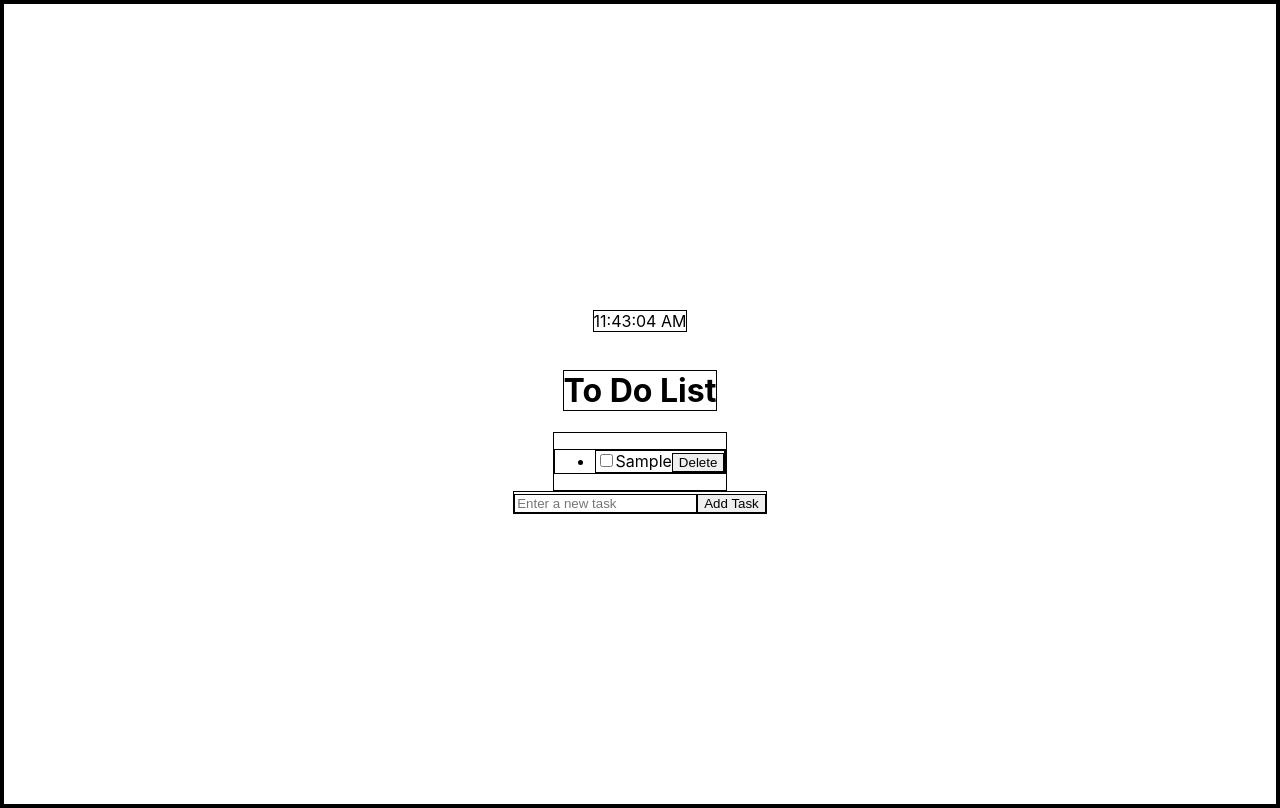
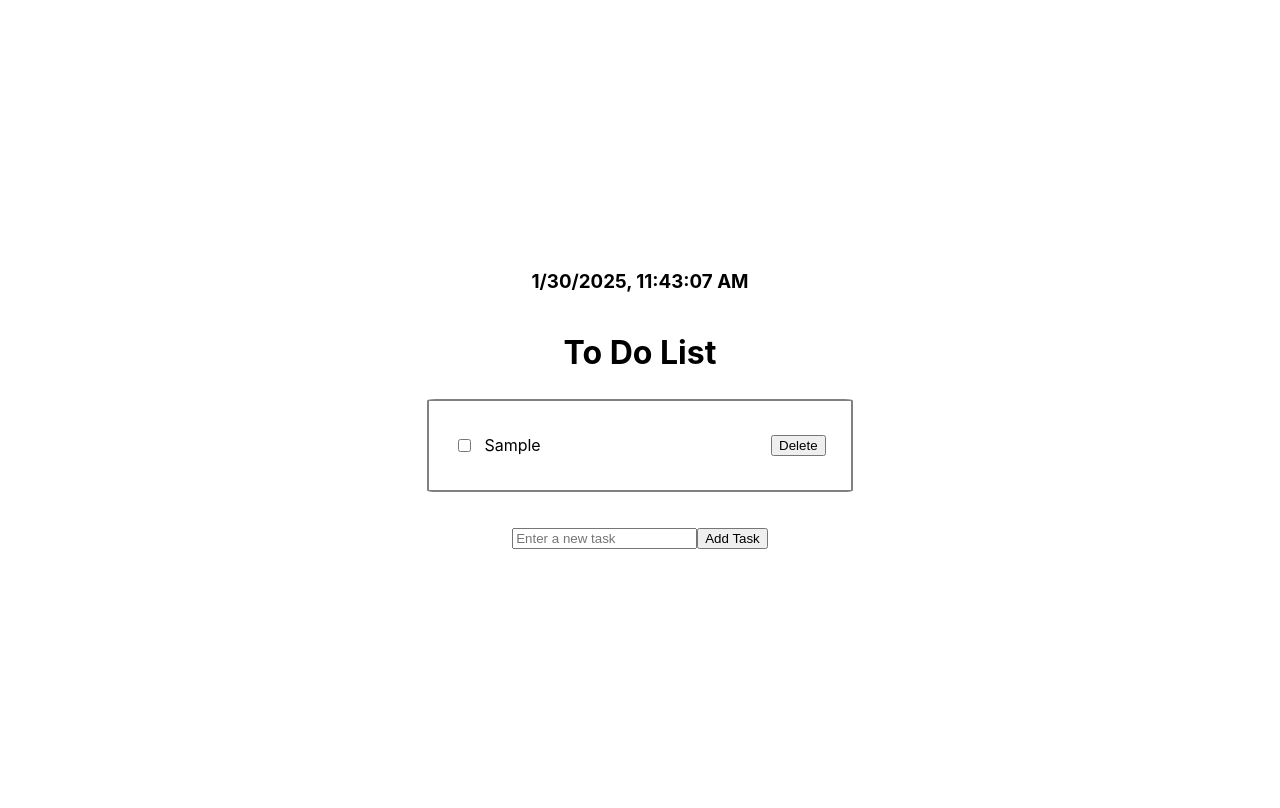
Before and after one commit to john-wirt12/beginner-react-projects, a React (Create React App) app: page / in a window 1280 px wide. Both pictures are taken after typing "Sample" into the empty fields and a click on the button "Add Task". Built offline with nearby package versions, Linux system fonts and the light colour scheme.

Commit message:
feat: add styling and refactored clock feature

```diff
--- a/src/App.js
+++ b/src/App.js
@@ -1,6 +1,7 @@
 import './App.css';
-import TodoList from './components/TodoList';
+import TodoList from './components/todolist/TodoList'; // importing child component
 
+// parent component where child component is rendered
 function App() {
   return (
     <>
--- a/src/components/TodoList.module.css
+++ /dev/null
@@ -1,15 +0,0 @@
-* {
-    border: 1px solid;
-}
-
-.todoList {
-    display: flex;
-    align-items: center;
-    justify-content: center;
-    flex-direction: column;
-    height: 100vh;
-}
-
-.list {
-
-}
--- /dev/null
+++ b/src/components/clock/Clock.js
@@ -0,0 +1,20 @@
+import React, { useState, useEffect } from "react";
+
+
+export default function Clock() {
+    const [ currentTime, setCurrentTime ] = useState(new Date());
+
+    useEffect(() => {
+        const interval = setInterval(() => {
+            setCurrentTime(new Date());
+        }, 1000)
+
+        return () => clearInterval(interval);
+    }, []);
+
+    return (
+        <div>
+            <h3>{currentTime.toLocaleString()}</h3>
+        </div>
+    )
+}
--- a/src/components/TodoList.js
+++ b/src/components/todolist/TodoList.js
@@ -1,5 +1,6 @@
 import React, { useState, useEffect } from "react"; // import state and hooks
 import styles from './TodoList.module.css'; // import css module
+import Clock from '../clock/Clock';
 
 export default function TodoList() {
     const [ todolist, setList ] = useState([]); // state initialization for the whole todo list
@@ -36,12 +37,17 @@ export default function TodoList() {
 
     // state setter function for adding a newTask to the previous todolist
     function addToList() {
+        if(!newTask.trim()) return;
         setList((prevList) => ( [ ...prevList, { task: newTask } ] ))
         setNewTask("")
     }
     // deletion function which resets todolist state based on the filtered previous todolist where the index passed from the delete button is not included in the new todolist
     function deleteFromList(idToDelete) {
-        setList((prevList) => ( prevList.filter((task, i) => i !== idToDelete )))
+        setList((prevList) => {
+            const updatedList = prevList.filter((task, i) => i !== idToDelete );
+            localStorage.setItem("tasks", JSON.stringify(updatedList));
+            return updatedList;
+        })
     }
 
     // function for automatically updating newTask everytime there is a change in the input element
@@ -69,16 +75,22 @@ export default function TodoList() {
 
     return (
         <div className={styles.todoList}>
-            <p>{new Date().toLocaleTimeString()}</p>
+            <Clock />
             <h1>To Do List</h1>
             <div className={styles.list}>
                 <ul>
-                    {todolist.map((task, index) =>
-                    <li key={index}>
-                        <input type="checkbox" />
-                        {task.task}
-                        <button onClick={() => deleteFromList(index)}>Delete</button>
-                    </li>
+                    {todolist.length > 0 ? (
+                        todolist.map((task, index) => (
+                        <li key={index}>
+                            <div>
+                                <input type="checkbox" />
+                                {task.task}
+                            </div>
+                            <button onClick={() => deleteFromList(index)}>Delete</button>
+                        </li>
+                        ))
+                    ) : (
+                        <p>Add some new tasks ...</p>
                     )}
                 </ul>
             </div>
--- /dev/null
+++ b/src/components/todolist/TodoList.module.css
@@ -0,0 +1,40 @@
+ul {
+    display: flex;
+    width: 30vw;
+    flex-direction: column;
+    align-content: center;
+    padding: 0;
+    margin: 3vh 2vw;
+}
+
+li {
+    list-style-type: none;
+    display: flex;
+    justify-content: space-between;
+    margin: 10px 0;
+}
+
+li div {
+    display: flex;
+    align-items: center;
+    justify-content: center;
+    gap: 10px;
+}
+
+.todoList {
+    display: flex;
+    align-items: center;
+    justify-content: center;
+    flex-direction: column;
+    height: 100vh;
+}
+
+.list {
+    border: 2px solid gray;
+    border-radius: 2%;
+    width: 33vw;
+    display: flex;
+    align-items: center;
+    justify-content: center;
+    margin: 5px 0 35px 0;
+}
```
